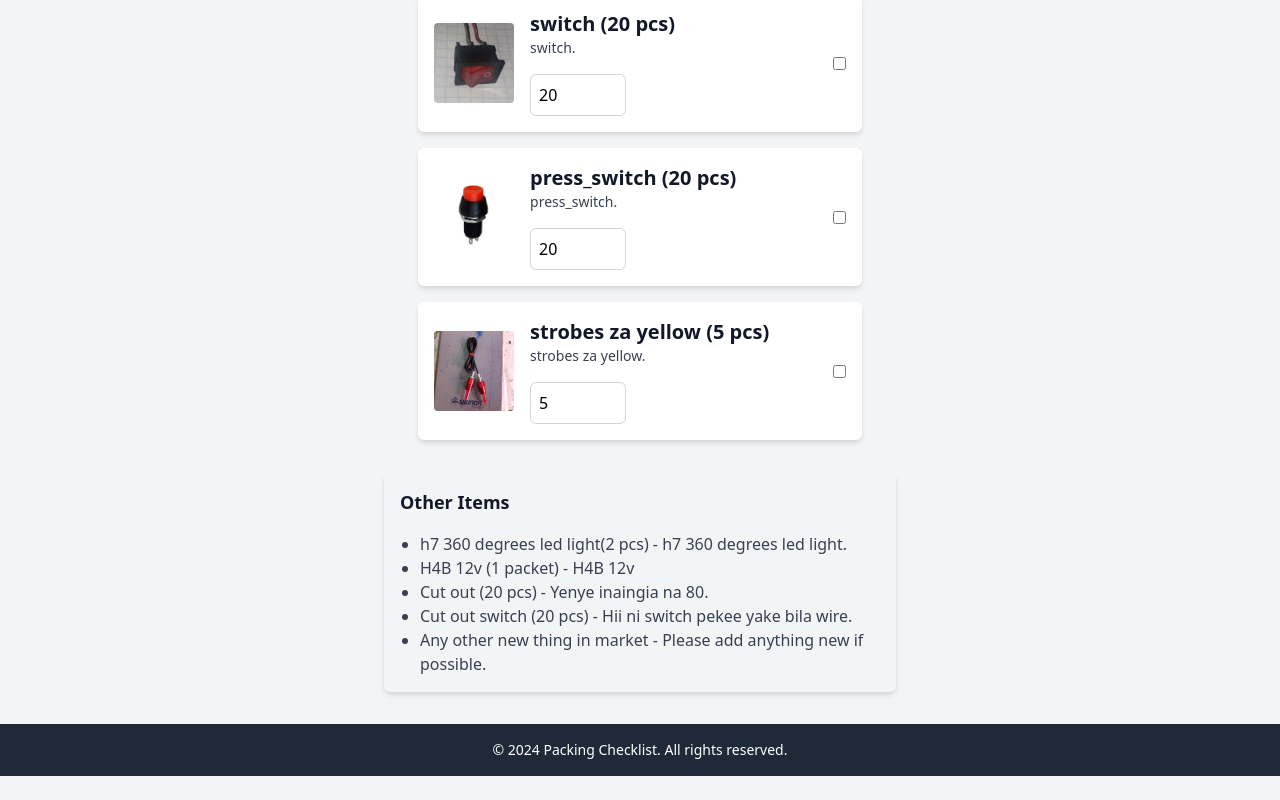
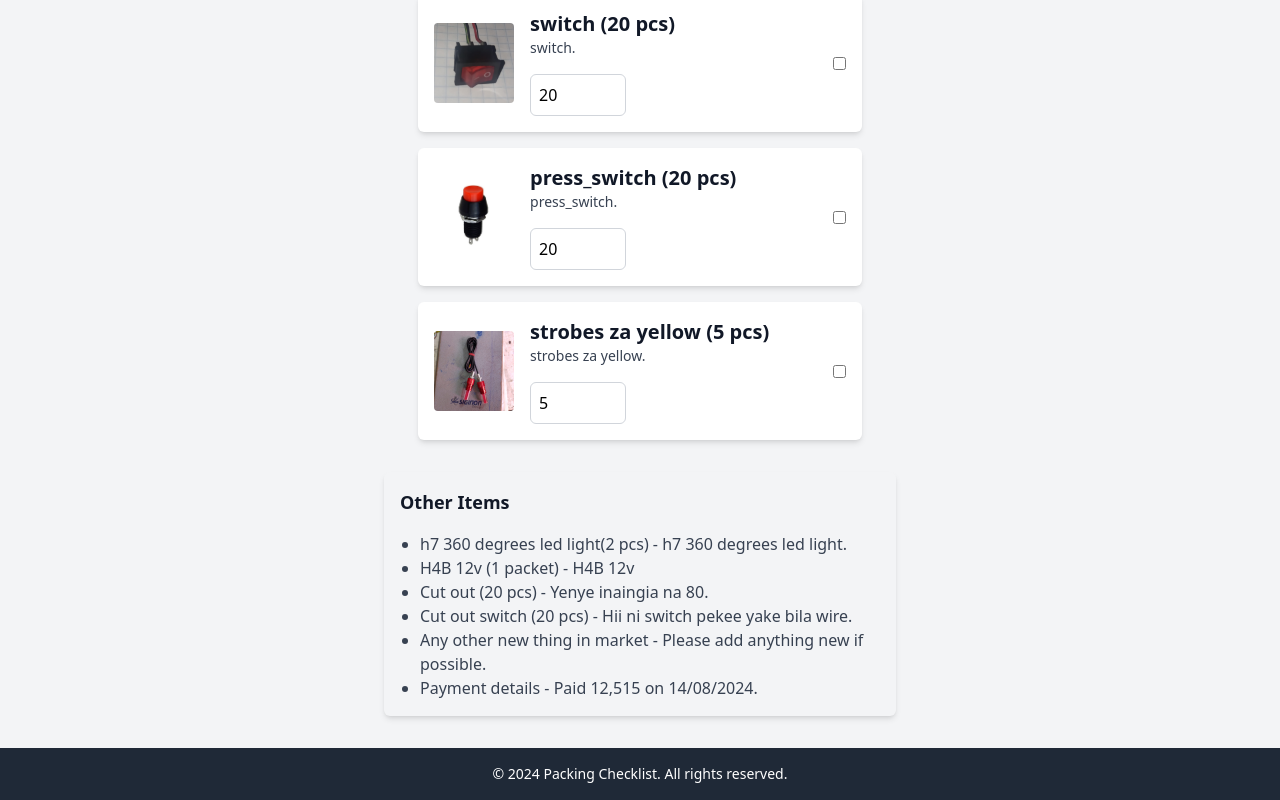
Before and after one commit to Maxmacharia/packing_checklist, a React (Create React App) app: page / in a window 1280 px wide. Shown: the part 2400-3200 px from the top of the page. Before the commit the page ends 3176 px from the top, so only its background shows below. Built offline with nearby package versions, Linux system fonts and the light colour scheme.

Commit message:
fourth commit

```diff
--- a/src/data.js
+++ b/src/data.js
@@ -174,5 +174,10 @@ export const otherItems = [
     name: "Any other new thing in market",
     description: "Please add anything new if possible.",
   },
+  {
+    id: 23,
+    name: "Payment details",
+    description: "Paid 12,515 on 14/08/2024.",
+  },
   // Add more items without images as needed
 ];
```
